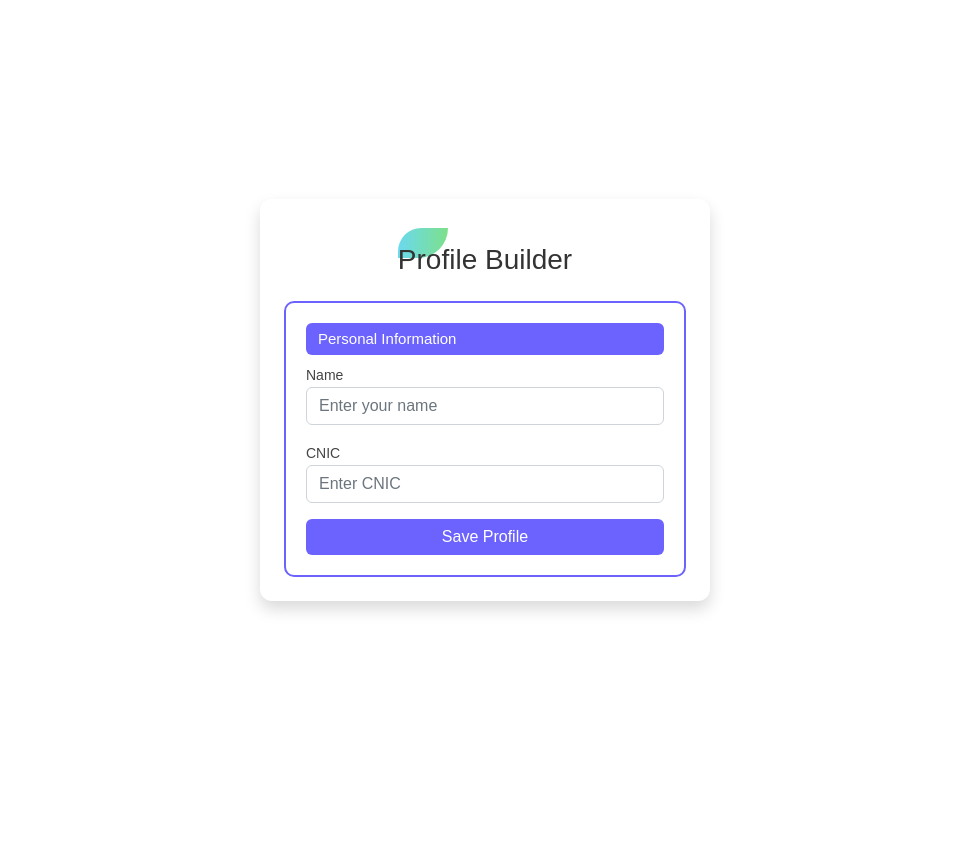
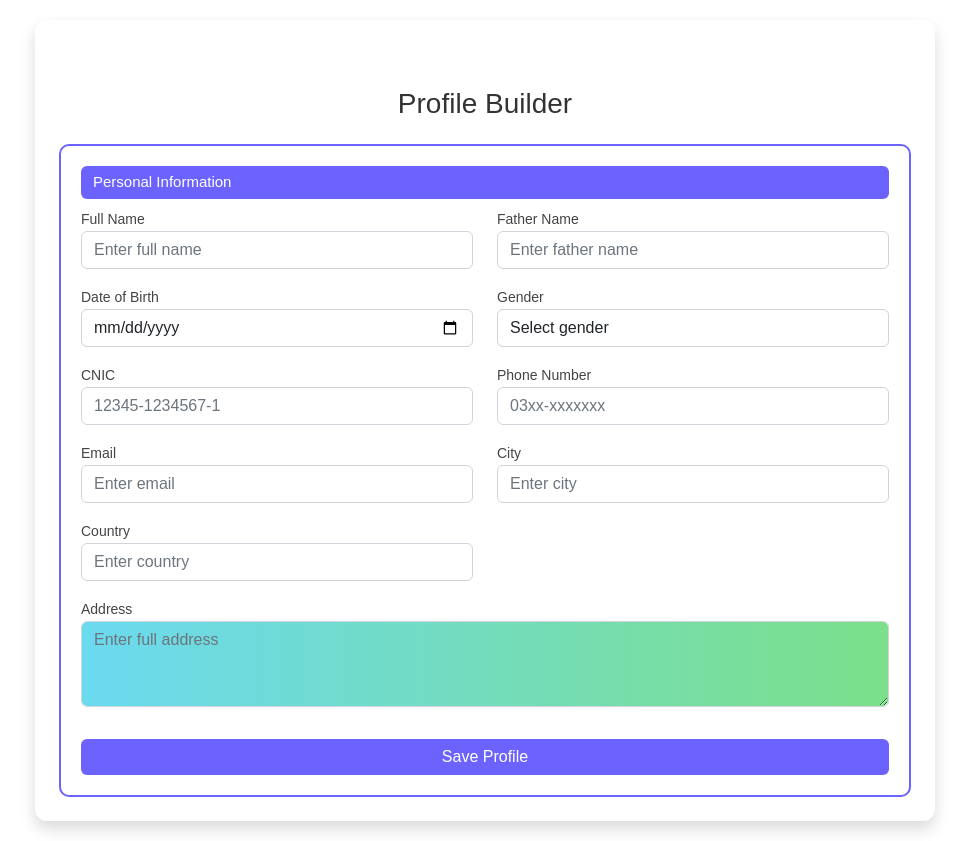
Before and after one commit to mBilalVirk/job-portal, a React (Vite) app: page /profilebuilder in a window 1280 px wide. Shown: the whole page, without its empty margins (155-1124 px from the left). Before the commit the page ends 800 px from the top, so only its background shows below. Built offline with nearby package versions, Linux system fonts and the light colour scheme; a web font is replaced by a local one.

Commit message:
some changes

```diff
--- a/src/components/profilebuilder/Profilebuilder.jsx
+++ b/src/components/profilebuilder/Profilebuilder.jsx
@@ -13,8 +13,9 @@ const Profilebuilder = () => {
         className="shadow p-4"
         style={{
           width: "100%",
-          maxWidth: "450px",
+          maxWidth: "900px", // ⬅⬅ WIDE WIDTH
           borderRadius: "12px",
+          background: "white",
         }}
       >
         <h3 className="text-center mb-4" style={{ color: "#333" }}>
@@ -42,39 +43,168 @@ const Profilebuilder = () => {
               Personal Information
             </legend>
 
+            <div className="row">
               {/* Name */}
-            <div className="mb-3">
-              <label htmlFor="name" style={{ fontSize: "14px", color: "#444" }}>
-                Name
+              <div className="mb-3 col-md-6">
+                <label
+                  htmlFor="name"
+                  style={{ fontSize: "14px", color: "#444" }}
+                >
+                  Full Name
                 </label>
                 <input
                   type="text"
                   id="name"
-                name="name"
                   className="form-control"
-                placeholder="Enter your name"
+                  placeholder="Enter full name"
                   required
                 />
               </div>
 
+              {/* Father Name */}
+              <div className="mb-3 col-md-6">
+                <label
+                  htmlFor="fname"
+                  style={{ fontSize: "14px", color: "#444" }}
+                >
+                  Father Name
+                </label>
+                <input
+                  type="text"
+                  id="fname"
+                  className="form-control"
+                  placeholder="Enter father name"
+                  required
+                />
+              </div>
+
+              {/* DOB */}
+              <div className="mb-3 col-md-6">
+                <label
+                  htmlFor="dob"
+                  style={{ fontSize: "14px", color: "#444" }}
+                >
+                  Date of Birth
+                </label>
+                <input type="date" id="dob" className="form-control" required />
+              </div>
+
+              {/* Gender */}
+              <div className="mb-3 col-md-6">
+                <label style={{ fontSize: "14px", color: "#444" }}>
+                  Gender
+                </label>
+                <select className="form-control" required>
+                  <option value="">Select gender</option>
+                  <option>Male</option>
+                  <option>Female</option>
+                  <option>Other</option>
+                </select>
+              </div>
+
               {/* CNIC */}
-            <div className="mb-3">
-              <label htmlFor="cnic" style={{ fontSize: "14px", color: "#444" }}>
+              <div className="mb-3 col-md-6">
+                <label
+                  htmlFor="cnic"
+                  style={{ fontSize: "14px", color: "#444" }}
+                >
                   CNIC
                 </label>
                 <input
                   type="text"
                   id="cnic"
-                name="cnic"
                   className="form-control"
-                placeholder="Enter CNIC"
+                  placeholder="12345-1234567-1"
                   required
                 />
               </div>
 
+              {/* Phone */}
+              <div className="mb-3 col-md-6">
+                <label
+                  htmlFor="phone"
+                  style={{ fontSize: "14px", color: "#444" }}
+                >
+                  Phone Number
+                </label>
+                <input
+                  type="text"
+                  id="phone"
+                  className="form-control"
+                  placeholder="03xx-xxxxxxx"
+                  required
+                />
+              </div>
+
+              {/* Email */}
+              <div className="mb-3 col-md-6">
+                <label
+                  htmlFor="email"
+                  style={{ fontSize: "14px", color: "#444" }}
+                >
+                  Email
+                </label>
+                <input
+                  type="email"
+                  id="email"
+                  className="form-control"
+                  placeholder="Enter email"
+                />
+              </div>
+
+              {/* City */}
+              <div className="mb-3 col-md-6">
+                <label
+                  htmlFor="city"
+                  style={{ fontSize: "14px", color: "#444" }}
+                >
+                  City
+                </label>
+                <input
+                  type="text"
+                  id="city"
+                  className="form-control"
+                  placeholder="Enter city"
+                />
+              </div>
+
+              {/* Country */}
+              <div className="mb-3 col-md-6">
+                <label
+                  htmlFor="country"
+                  style={{ fontSize: "14px", color: "#444" }}
+                >
+                  Country
+                </label>
+                <input
+                  type="text"
+                  id="country"
+                  className="form-control"
+                  placeholder="Enter country"
+                />
+              </div>
+
+              {/* Address */}
+              <div className="mb-3 col-12">
+                <label
+                  htmlFor="address"
+                  style={{ fontSize: "14px", color: "#444" }}
+                >
+                  Address
+                </label>
+                <textarea
+                  id="address"
+                  className="form-control"
+                  placeholder="Enter full address"
+                  rows="3"
+                ></textarea>
+              </div>
+            </div>
+
+            {/* Submit */}
             <button
               type="submit"
-              className="btn btn-primary w-100"
+              className="btn btn-primary w-100 mt-3"
               style={{ backgroundColor: "#6C63FF", border: "none" }}
             >
               Save Profile
```
Lines whose indentation alone changed are shown as unchanged.
